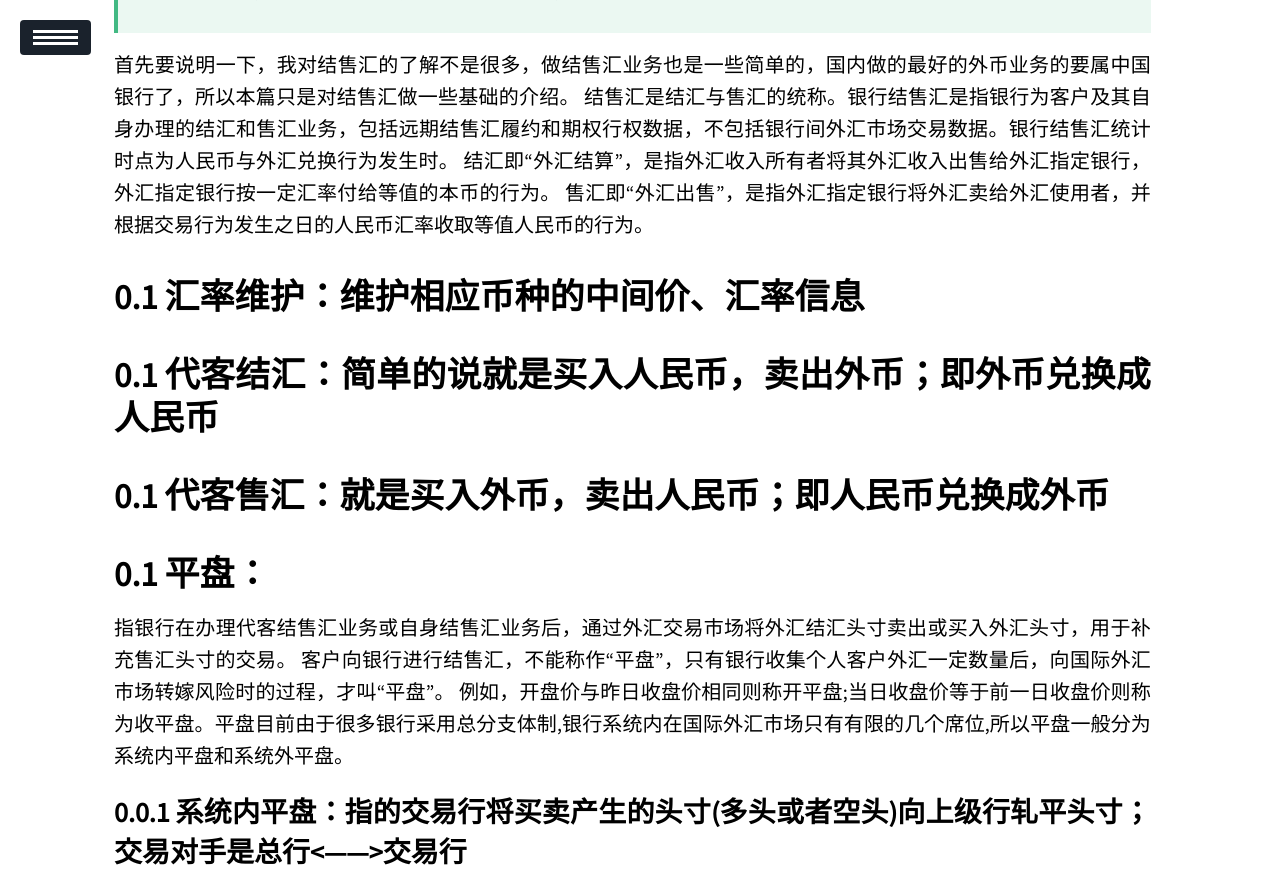
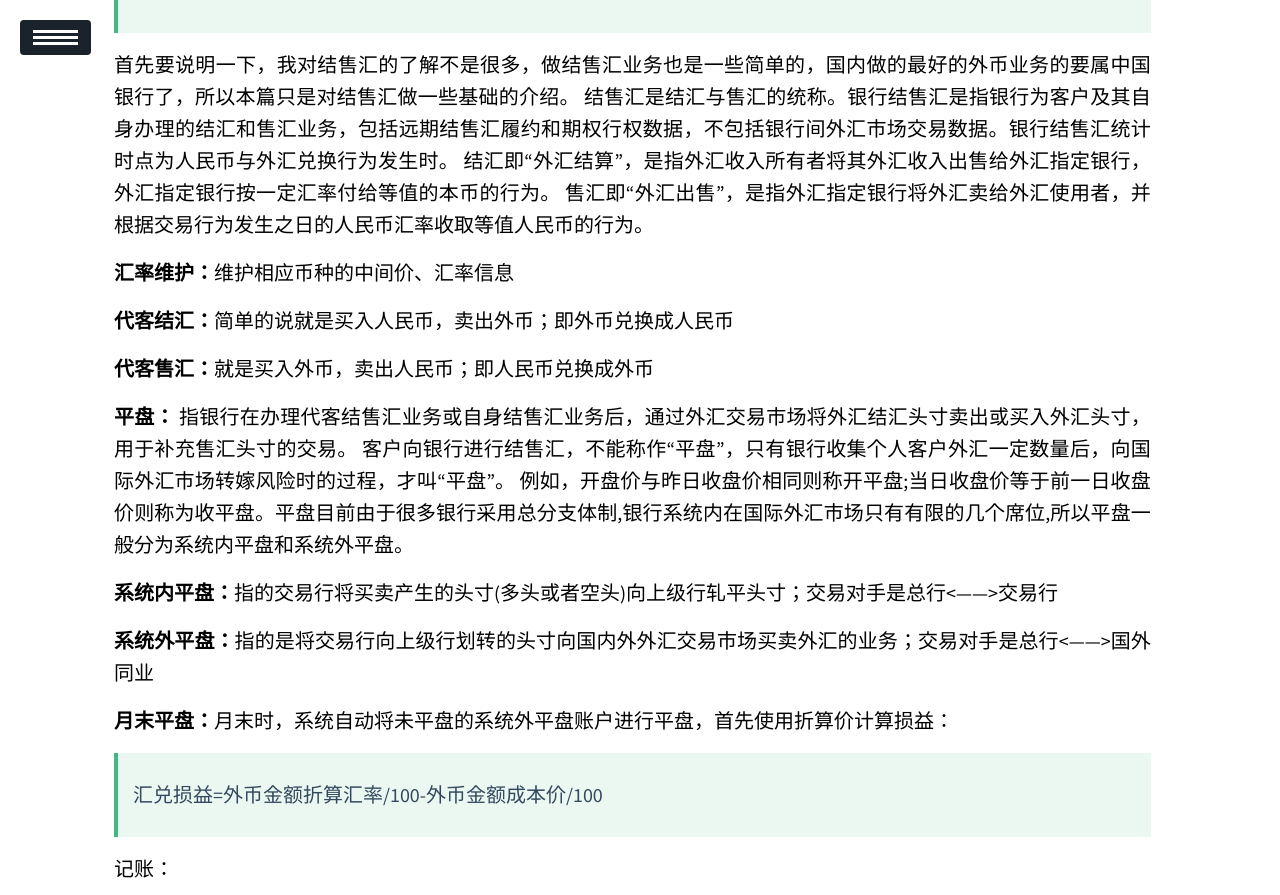
Before and after one commit to duanyd/duanyd.github.io, a Jekyll site: the page built from _posts/2020-05-08-Banking Journey I Know (Foreign Exchange).md, in a window 1280 px wide and 1400 px high, scrolled down 400 px. Shown: the top 895 px of the window. Built offline with Jekyll 4.4.1, drawn with Linux system fonts in a browser that asks for light colours; our own code applies the rules of GitHub Pages for plain Markdown files; a script that is not in the unit is left out; some of the changed text lies outside the part shown.

Commit message:
格式调整

```diff
--- a/_posts/2020-05-08-Banking Journey I Know (Foreign Exchange).md
+++ b/_posts/2020-05-08-Banking Journey I Know (Foreign Exchange).md
@@ -15,16 +15,22 @@ description: Settlement and sale of foreign exchange is a general term for the s
 结汇即“外汇结算”，是指外汇收入所有者将其外汇收入出售给外汇指定银行，外汇指定银行按一定汇率付给等值的本币的行为。
 售汇即“外汇出售”，是指外汇指定银行将外汇卖给外汇使用者，并根据交易行为发生之日的人民币汇率收取等值人民币的行为。
 
-## 汇率维护：维护相应币种的中间价、汇率信息
-## 代客结汇：简单的说就是买入人民币，卖出外币；即外币兑换成人民币
-## 代客售汇：就是买入外币，卖出人民币；即人民币兑换成外币
-## 平盘：
+**汇率维护：**维护相应币种的中间价、汇率信息
+
+**代客结汇：**简单的说就是买入人民币，卖出外币；即外币兑换成人民币
+
+**代客售汇：**就是买入外币，卖出人民币；即人民币兑换成外币
+
+**平盘：**
 指银行在办理代客结售汇业务或自身结售汇业务后，通过外汇交易市场将外汇结汇头寸卖出或买入外汇头寸，用于补充售汇头寸的交易。
 客户向银行进行结售汇，不能称作“平盘”，只有银行收集个人客户外汇一定数量后，向国际外汇市场转嫁风险时的过程，才叫“平盘”。
 例如，开盘价与昨日收盘价相同则称开平盘;当日收盘价等于前一日收盘价则称为收平盘。平盘目前由于很多银行采用总分支体制,银行系统内在国际外汇市场只有有限的几个席位,所以平盘一般分为系统内平盘和系统外平盘。
-### 系统内平盘：指的交易行将买卖产生的头寸(多头或者空头)向上级行轧平头寸；交易对手是总行<——>交易行
-### 系统外平盘：指的是将交易行向上级行划转的头寸向国内外外汇交易市场买卖外汇的业务；交易对手是总行<——>国外同业
-## 月末平盘：月末时，系统自动将未平盘的系统外平盘账户进行平盘，首先使用折算价计算损益：
+
+**系统内平盘：**指的交易行将买卖产生的头寸(多头或者空头)向上级行轧平头寸；交易对手是总行<——>交易行
+
+**系统外平盘：**指的是将交易行向上级行划转的头寸向国内外外汇交易市场买卖外汇的业务；交易对手是总行<——>国外同业
+
+**月末平盘：**月末时，系统自动将未平盘的系统外平盘账户进行平盘，首先使用折算价计算损益：
 
 > 汇兑损益=外币金额折算汇率/100-外币金额成本价/100
 
```
Also changed, not shown: _posts/2020-05-05-Banking Journey I Know (Loan).md (+14 -0 lines), _posts/2020-05-06-Banking Journey I Know (Bill).md (+31 -0 lines), _posts/2020-05-07-Banking Journey I Know (Cash).md (+14 -0 lines).
